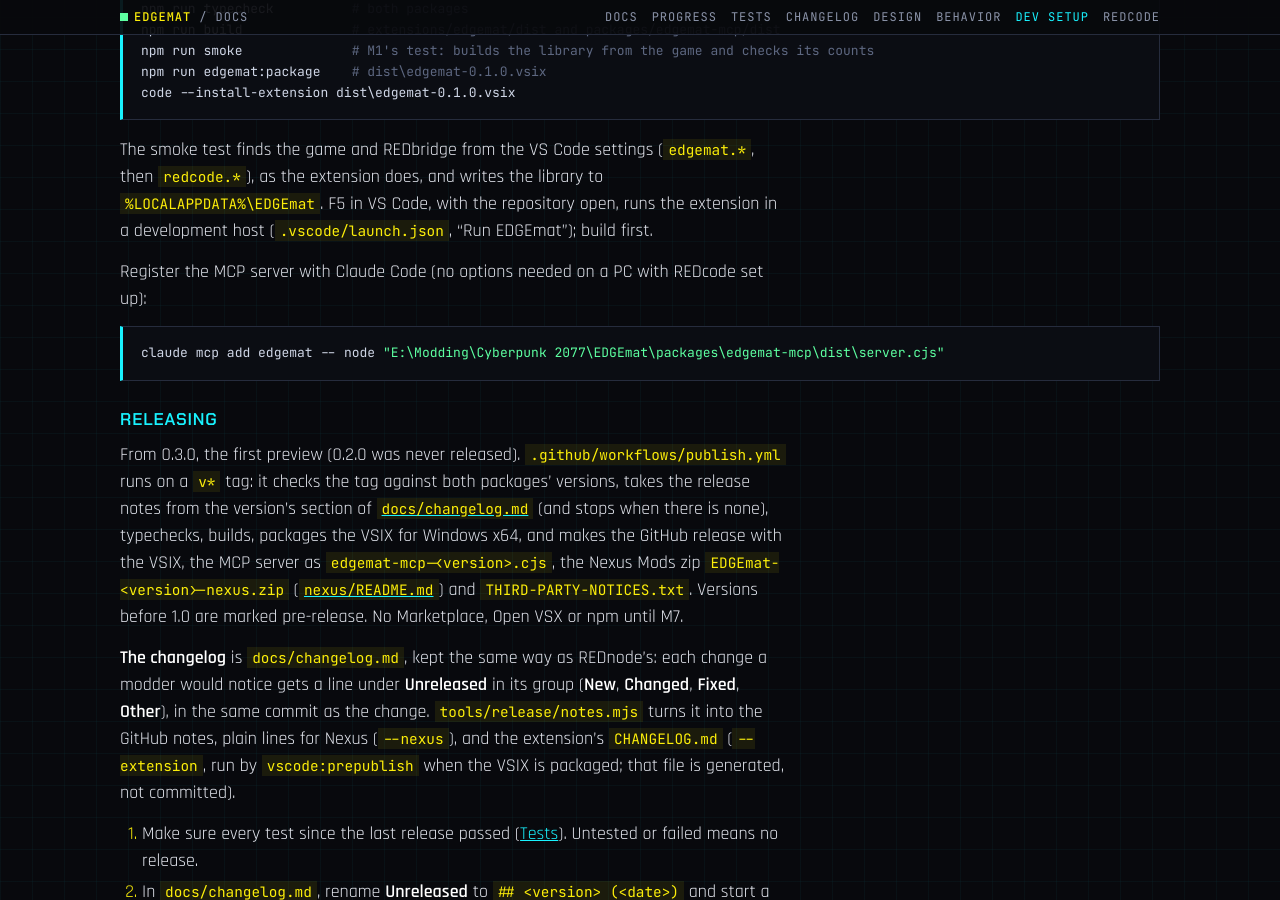
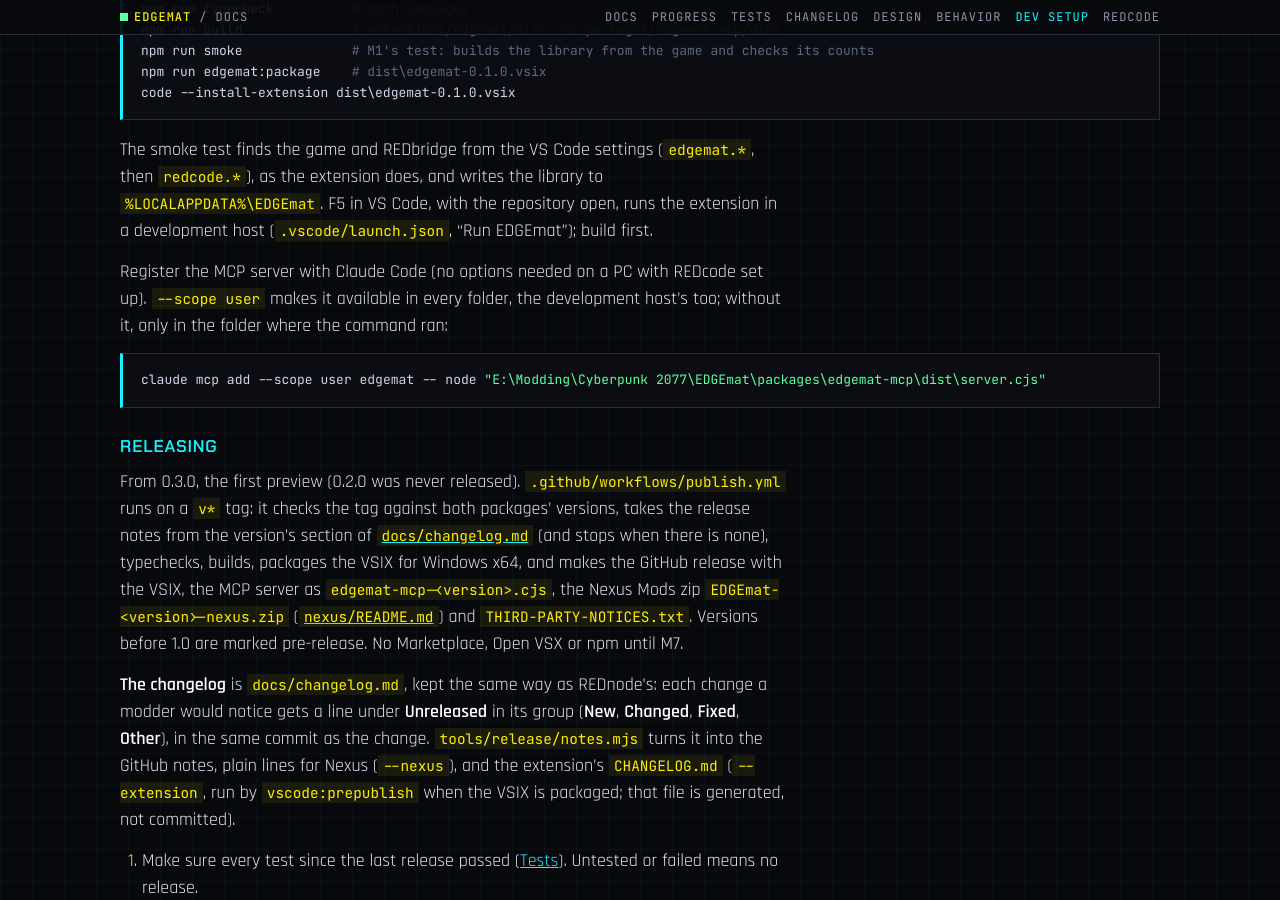
Before and after one commit to Edgemodders/EDGEmat, a Jekyll site: the page built from docs/dev-setup.md, in a window 1280 px wide and 900 px high, scrolled down 2447 px. Built offline with Jekyll 4.4.1, drawn with Linux system fonts in a browser that asks for light colours; our own code applies the rules of GitHub Pages for plain Markdown files.

Commit message:
Docs: register the MCP server with --scope user
Without it, claude mcp add registers the server only for the folder the
command ran in, so a session in another folder (such as F5's development
host) doesn't see EDGEmat.

Co-Authored-By: Claude Opus 5.5 <noreply@anthropic.com>

````diff
--- a/docs/dev-setup.md
+++ b/docs/dev-setup.md
@@ -73,10 +73,10 @@ code --install-extension dist\edgemat-0.1.0.vsix
 
 The smoke test finds the game and REDbridge from the VS Code settings (`edgemat.*`, then `redcode.*`), as the extension does, and writes the library to `%LOCALAPPDATA%\EDGEmat`. F5 in VS Code, with the repository open, runs the extension in a development host (`.vscode/launch.json`, "Run EDGEmat"); build first.
 
-Register the MCP server with Claude Code (no options needed on a PC with REDcode set up):
+Register the MCP server with Claude Code (no options needed on a PC with REDcode set up). `--scope user` makes it available in every folder, the development host's too; without it, only in the folder where the command ran:
 
 ```powershell
-claude mcp add edgemat -- node "E:\Modding\Cyberpunk 2077\EDGEmat\packages\edgemat-mcp\dist\server.cjs"
+claude mcp add --scope user edgemat -- node "E:\Modding\Cyberpunk 2077\EDGEmat\packages\edgemat-mcp\dist\server.cjs"
 ```
 
 ### Releasing
--- a/tools/release/nexus-zip.mjs
+++ b/tools/release/nexus-zip.mjs
@@ -52,7 +52,7 @@ fs.writeFileSync(
     "",
     `For AI assistants: edgemat-mcp-${version}.cjs is EDGEmat's MCP server (Node.js 20 or later).`,
     "Keep it somewhere stable, then for Claude Code run once:",
-    `  claude mcp add edgemat -- node "<that folder>\\edgemat-mcp-${version}.cjs"`,
+    `  claude mcp add --scope user edgemat -- node "<that folder>\\edgemat-mcp-${version}.cjs"`,
     "",
     "Manual: https://edgemodders.ai/wiki/edgemat/",
     "Docs: https://edgemodders.github.io/EDGEmat/",
--- a/tools/release/notes.mjs
+++ b/tools/release/notes.mjs
@@ -73,7 +73,7 @@ if (nexus) {
 
 **Install:** download \`edgemat-${version}.vsix\` below, then run \`code --install-extension edgemat-${version}.vsix\`, or in VS Code: Extensions view › **...** › **Install from VSIX...**. Windows only. Needs Cyberpunk 2077 and REDbridge 0.8.0 or later; with [REDcode](https://github.com/Edgemodders/REDcode) set up, EDGEmat needs no configuration.
 
-**For AI assistants:** \`edgemat-mcp-${version}.cjs\` is EDGEmat's MCP server, one file for Node.js 20 or later. For Claude Code: \`claude mcp add edgemat -- node "<folder>\\edgemat-mcp-${version}.cjs"\`.
+**For AI assistants:** \`edgemat-mcp-${version}.cjs\` is EDGEmat's MCP server, one file for Node.js 20 or later. For Claude Code: \`claude mcp add --scope user edgemat -- node "<folder>\\edgemat-mcp-${version}.cjs"\`.
 
 Docs: ${Docs} (changelog: ${Docs}changelog.html)`);
 }
````
Also changed, not shown: extensions/edgemat/README.md.
